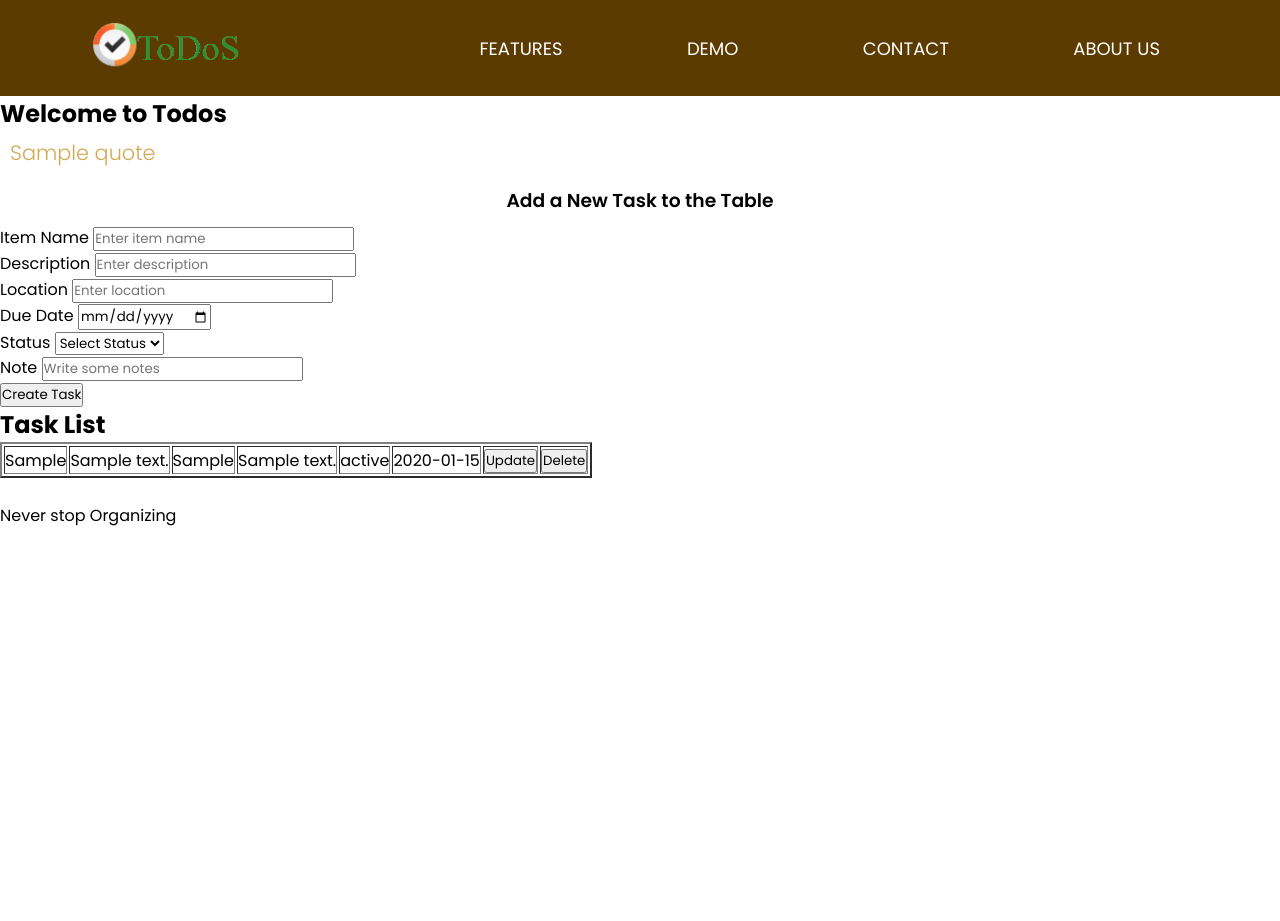
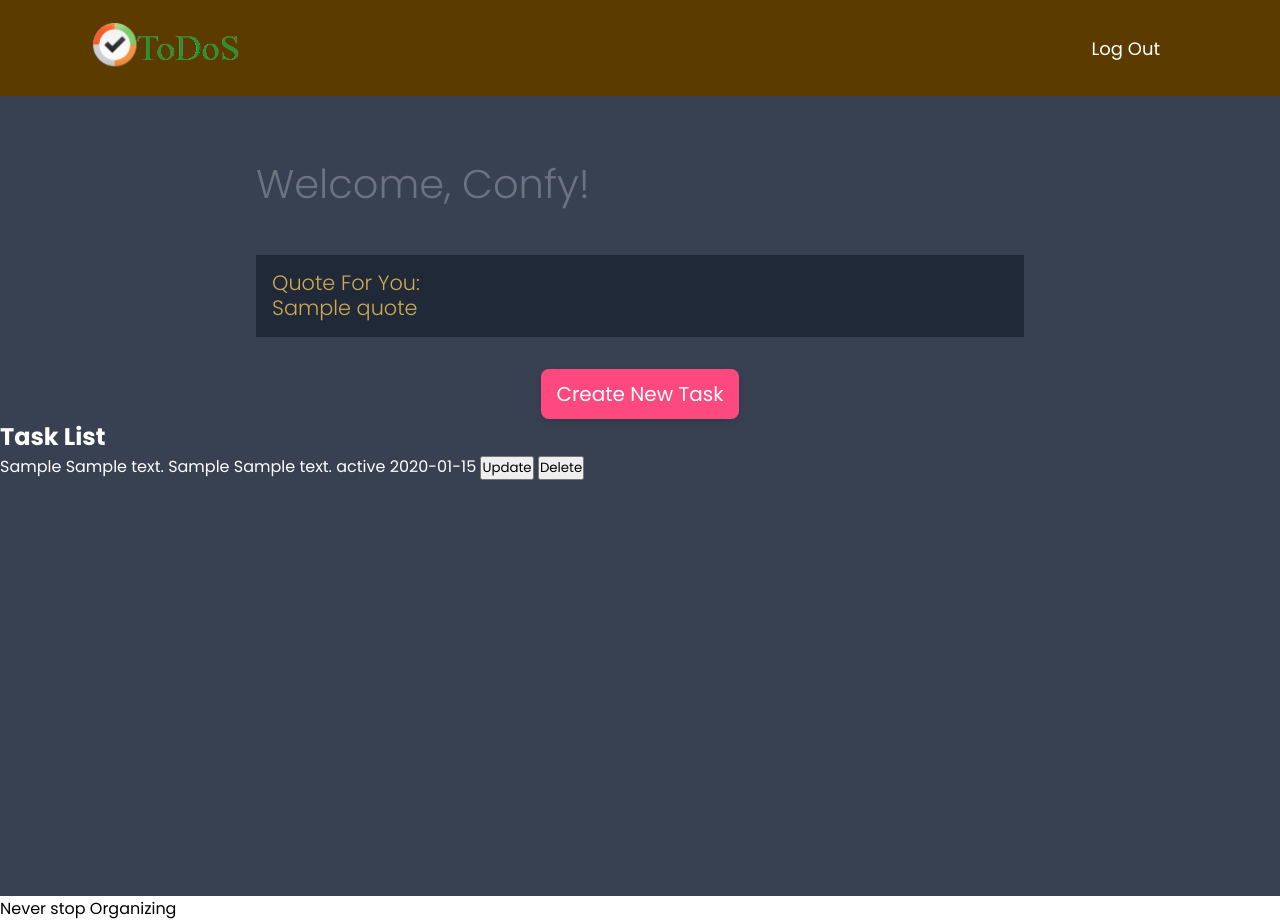
Before and after one commit to Etta-Diego/todos_app, a Flask app: template website/templates/home.html in a window 1280 px wide. Before the commit the page ends 526 px from the top, so only its background shows below. Run offline with Flask 3, Linux system fonts and the light colour scheme; tables that the repository leaves empty hold one stand-in row (values such as "Sample post"); the template is opened without the code that fills it: values that come from a table or form of the project are taken from there, most other values are stand-ins (such as "Sample title", 1, 10 or a date in 2020); some libraries are stand-ins or nearby versions.

Commit message:
added design or quote

```diff
--- a/website/auth.py
+++ b/website/auth.py
@@ -3,6 +3,9 @@ from werkzeug.security import generate_password_hash, check_password_hash
 from . import db
 from flask_login import login_user, login_required, logout_user, current_user
 from .models import User
+from sqlalchemy.exc import IntegrityError
+
+
 
 # Create a Blueprint for authentication-related routes
 auth = Blueprint('auth', __name__)
@@ -49,7 +52,8 @@ def logout():
         str: Redirect to the landing page.
     """
     logout_user()
-    return redirect(url_for('auth.login'))
+    flash('You have been logged out.', category='success')
+    return redirect(url_for('views.landing'))
 
 
 
--- a/website/models.py
+++ b/website/models.py
@@ -31,9 +31,3 @@ class User(db.Model, UserMixin):
     username = db.Column(db.String(150), nullable=False)
     email = db.Column(db.String(150), unique=True, nullable=False)
     password = db.Column(db.String(150), nullable=False)
-
-    # Define the relationship of user to Note
-    # notes = db.relationship('Note', back_populates='user')
-
-    # def get_id(self):
-    #     return self.id
--- /dev/null
+++ b/website/static/css/home.css
@@ -0,0 +1,117 @@
+/* Smooth scrolling for the entire page */
+.home {
+    box-sizing: border-box;
+    margin: 0;
+    padding: 0;
+    font-family: "Poppins", 'Fira sans', sans-serif;
+}
+
+html {
+    scroll-behavior: smooth;
+}
+
+:root {
+    --dark: #374151;
+    --darker: #1F2937;
+    --darkest: #111827;
+    --grey: #6B7280;
+    --pink: #EC4899;
+    --purple: #8B5CF6;
+    --light: #EEE;
+}
+
+.home-container {
+    display: flex;
+        flex-direction: column;
+        min-height: 100vh;
+        color: #FFF;
+        background-color: var(--dark);
+}
+
+.intro {
+    padding: 2rem 1rem;
+    max-width: 800px;
+    width: 100%;
+    margin: 0 auto;
+}
+
+.intro h1 {
+    font-size: 2.5rem;
+     font-weight: 300;
+    color: var(--grey);
+    margin-bottom: 1rem;
+}
+
+.quote {
+    border: 3px;
+    background-color: var(--darker);
+    padding: 1rem;
+    justify-items: center;
+}
+
+.page {
+        display: flex;
+        align-items: center;
+        justify-content: center;
+}
+
+.button {
+    appearance: none;
+    border: none;
+    outline: none;
+
+    display: inline-block;
+    background-color: #FE4880;
+    color: #FFF;
+    font-size: 20px;
+        padding: 10px 15px;
+        border-radius: 8px;
+        box-shadow: 0px 3px 6px rgba(0, 0, 0, 0.1);
+        cursor: pointer;
+        margin: 0px 15px;
+}
+
+.button .large {
+    font-size: 24px;
+    padding: 15px 30px;
+}
+
+.popup {
+    position: fixed;
+    top: 0;
+    left: 0;
+    right: 0;
+    bottom: 0;
+    z-index: 999;
+    display: flex;
+    justify-content: center;
+    align-items: center;
+    opacity: 0;
+    pointer-events: none;
+    transition: opacity 0.4s;
+}
+
+.popup.is-active {
+    opacity: 1;
+    pointer-events: all;
+}
+
+.popup-overlay {
+    position: absolute;
+    top: 0;
+    left: 0;
+    right: 0;
+    bottom: 0;
+    z-index: 0;
+    background-color: rgba(0, 0, 0, 0.5);
+}
+
+.popup-inner {
+    position: relative;
+    z-index: 1;
+    max-width: 600px;
+    padding: 50px 30px;
+    background-color: #FFF;
+    border-radius: 16px;
+    box-shadow: 0px 3px 6px rgba(0, 0, 0, 0.1);
+}
--- a/website/static/css/styles.css
+++ b/website/static/css/styles.css
@@ -25,10 +25,10 @@ ul {
 
 
 .hero {
-  min-height: 100vh;
+  min-height: 100dvh;
   height: auto;
-    width: 100%;
-    background: linear-gradient(#af7c0f 5%,
+  width: 100%;
+  background: linear-gradient(#af7c0f 5%,
           #dcbd7a 95%,
           #D1A952 100%);
     background-position: center;
--- a/website/templates/base.html
+++ b/website/templates/base.html
@@ -5,6 +5,7 @@
     <meta charset="UTF-8">
     <meta name="viewport" content="width=device-width, initial-scale=1.0">
 
+    <link rel="stylesheet" href="{{ url_for('static', filename='css/home.css') }}">
     <link rel="stylesheet" href="{{ url_for('static', filename='css/common.css') }}">
     <link rel="stylesheet" href="{{ url_for('static', filename='css/header.css') }}">
     <link rel="stylesheet" href="{{ url_for('static', filename='css/footer.css') }}">
@@ -15,6 +16,7 @@
 
         {% block stylesheet %}
         <link rel="stylesheet" href="{{ url_for('static', filename='css/landing.css') }}">
+        <link rel="stylesheet" href="{{ url_for('static', filename='css/home.css') }}">
         <link rel="stylesheet" href="{{ url_for('static', filename='css/header.css') }}">
         {% endblock %}
     <script src="{{ url_for('static', filename='js/script.js') }}" defer></script>
@@ -35,15 +37,14 @@
 
     <header>
         <nav id="navbar">
-            <div class="logo">
-                <a class="nav-item" id="home" href="{{ url_for('views.landing') }}"><img
-                        src="{{ url_for('static', filename='images/Todos_logo3.drawio.png') }}" alt="logo"></a>
-            </div>
+        <a class="logo" id="home"
+            href="{{ url_for('views.landing') }}">
+            <img src="{{ url_for('static', filename='images/Todos_logo3.drawio.png') }}" alt="logo">
+</a>
             <div class="nav-links">
                 <ul>
                     {% if user.is_authenticated %}
                     <li><a href="{{ url_for('auth.logout') }}">Log Out</a></li>
-                    <li class="nav-item">Welcome, {{ user.name }}!</li>
                     {% else %}
                     <li><a href="#features">FEATURES</a></li>
                     <li><a href="#demo">DEMO</a></li>
--- a/website/templates/home.html
+++ b/website/templates/home.html
@@ -8,12 +8,21 @@
 
 {% block content %}
 
-<div class="welcome-section">
-    <h2>Welcome to Todos</h2>
-    <p class="quote">{{ quote }}</p> <!-- Display the quote here -->
+<section class="home">
+    <div class="home-container">
+<div class="intro">
+    <h1>Welcome, {{ user.username }}!</h1>
+    <br>
+    <p class="quote">Quote For You: <br> {{ quote }}</p> <!-- Display the quote here -->
 </div>
 
+<div class="page">
+<div class="button large popup-button" data-target="#create_task">Create New Task</div>
+</div>
 
+<div class="popup" id="create_task">
+    <div class="popup-overlay popup-button" data-target="#create_task"></div>
+        <div class="popup-inner">
 <h3>Add a New Task to the Table</h3>
 <form method="POST">
 
@@ -42,14 +51,16 @@
         <input type="text" name="notes" id="note" placeholder="Write some notes" required> <br>
 
         <button onclick="addRow()">Create Task</button> <br>
+        <button class="button popup-button" data-target="#create_task">Add Task</button>
     </div>
-
 </form>
+</div>
+</div>
 
 
 <div class="form">
     <h2>Task List</h2>
-    <table border="2">
+    <tableborder="2">
         <thead>
             <!-- Display existing task from flask here -->
             {% for task in tasks %}
@@ -70,6 +81,7 @@
 <br>
 
 <script src="{{ url_for('static', filename='js/script.js') }}"></script>
-
+</div>
+</section>
 
 {% endblock %}
```
Also changed, not shown: website/views.py (+7 -7 lines), instance/database.db.
